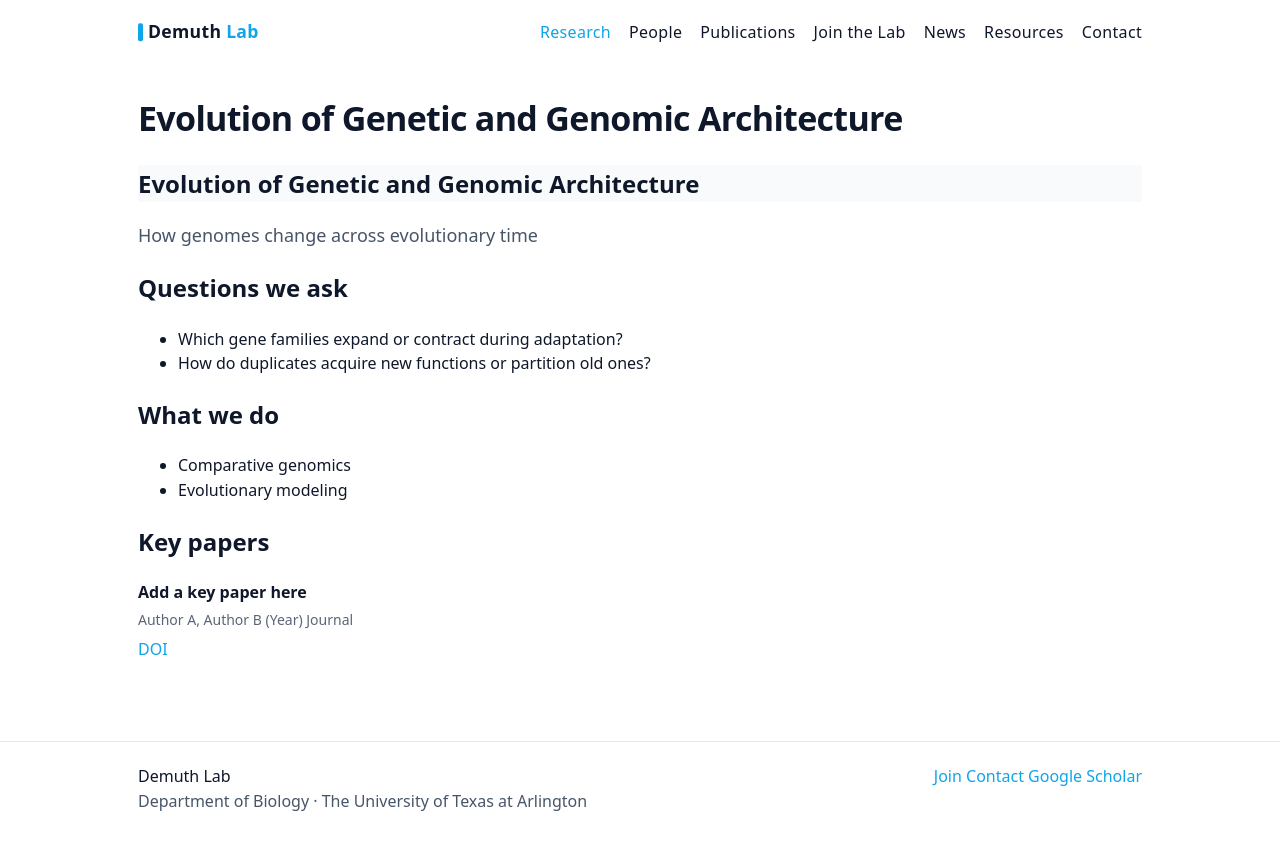
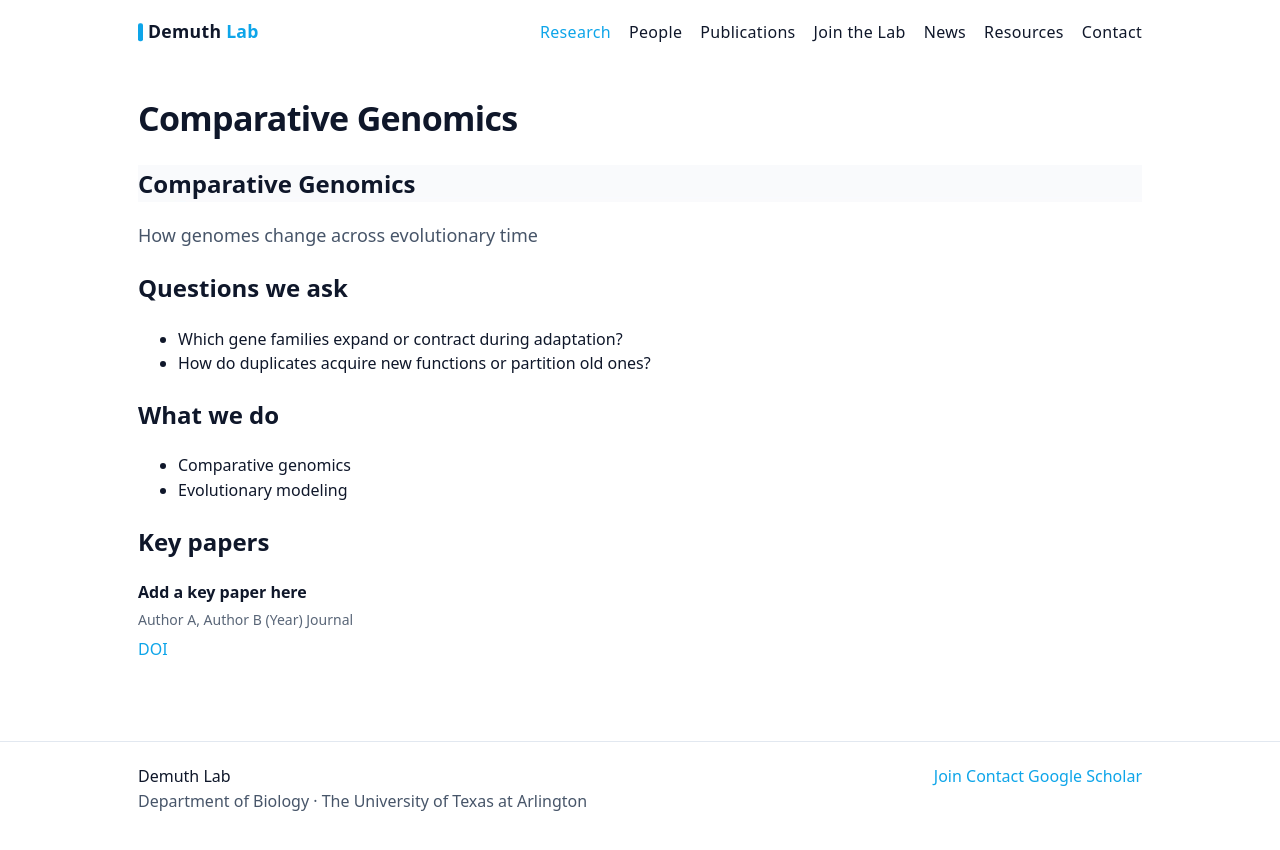
Before and after one commit to demuth-lab/demuth-lab.github.io, a Jekyll site: the page built from _research/genome-evolution.md, in a window 1280 px wide. Shown: the top 850 px of the page. Built offline with Jekyll 4.4.1, drawn with Linux system fonts in a browser that asks for light colours.

Commit message:
Update genome-evolution.md

```diff
--- a/_research/genome-evolution.md
+++ b/_research/genome-evolution.md
@@ -1,5 +1,5 @@
 ---
-title: "Evolution of Genetic and Genomic Architecture"
+title: "Comparative Genomics"
 summary: "How genomes change across evolutionary time"
 hero_image: "/assets/img/research/placeholder-research.jpg"
 card_image: "/assets/img/research/tcas_tcon_synteny.webp"
```
